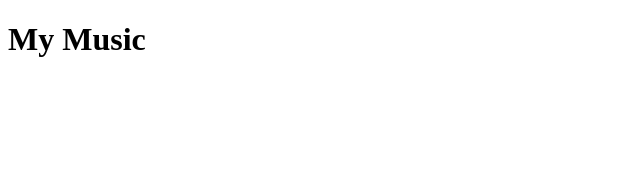
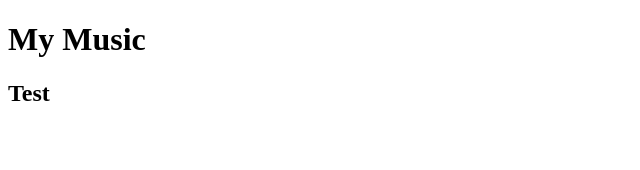
Before and after one commit to ldurniat/Music-App-Vue, a Vue app: page / in a window 1280 px wide. Shown: the top 170 px of the page, without its empty margins (0-640 px from the left). Built offline with nearby package versions, Linux system fonts and the light colour scheme.

Commit message:
Add main section

```diff
--- a/src/App.vue
+++ b/src/App.vue
@@ -6,6 +6,11 @@
     <header>
         <h1>My Music</h1>
     </header>
+    <main>
+        <section class="player">
+            <h2 class="song-title">Test</h2>
+        </section>
+    </main>
 </template>
 
 <style scoped>
```
